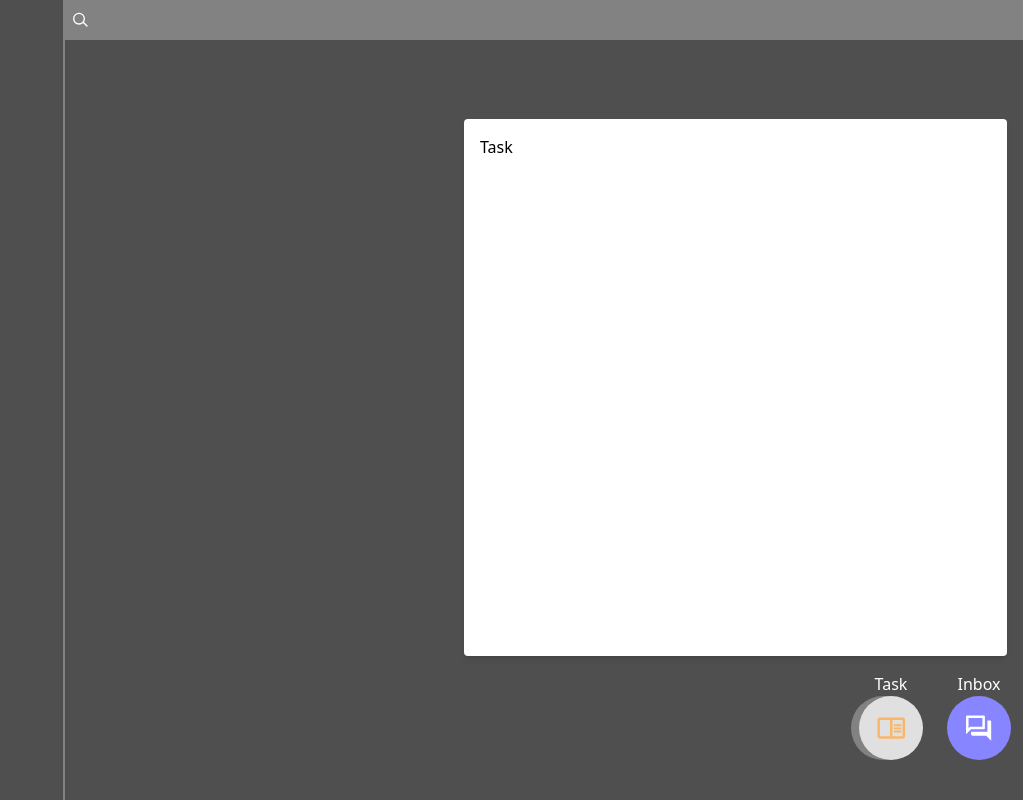
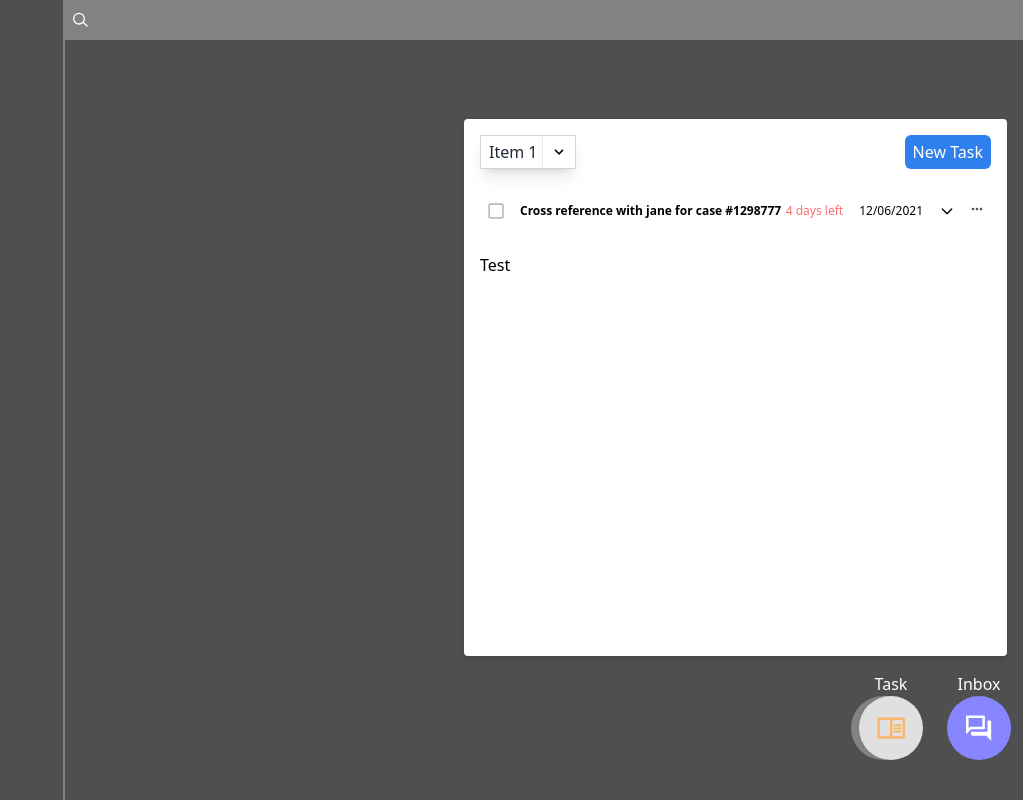
Before and after one commit to fahmiaga/pixel-perfect, a React (Create React App) app: page / in a window 1280 px wide. Both pictures are taken after a click on the button 1148 px from the left and 728 px from the top of the page. Shown: the whole page, without its empty margins (257-1280 px from the left). Built offline with nearby package versions, Linux system fonts and the light colour scheme; what tailwindcss-animatecss would draw is missing.

Commit message:
Add collapse component

```diff
--- /dev/null
+++ b/src/Component/Collapse.js
@@ -0,0 +1,46 @@
+import React, { useState } from 'react';
+import Menu from "./Menu";
+
+const Collapse = ({ title, children }) => {
+  const [isOpen, setIsOpen] = useState(false);
+
+  const handleToggle = () => {
+    setIsOpen(!isOpen);
+  };
+
+  return (
+    <div className="mb-4">
+      <div className="flex items-center justify-between p-2 cursor-pointer" onClick={handleToggle}>
+        <div className="flex items-center gap-4">
+          <svg xmlns="http://www.w3.org/2000/svg" width="16" height="16" viewBox="0 0 28 28" fill="none">
+            <path fill-rule="evenodd" clip-rule="evenodd" d="M3.54391 0.526306H24.6667C26.3264 0.526306 27.6843 1.8842 27.6843 3.54385V24.6667C27.6843 26.3263 26.3264 27.6842 24.6667 27.6842H3.54391C1.88426 27.6842 0.526367 26.3263 0.526367 24.6667V3.54385C0.526367 1.8842 1.88426 0.526306 3.54391 0.526306ZM24.6667 24.6667V3.54385H3.54391V24.6667H24.6667Z" fill="#BDBDBD" />
+          </svg>
+          <p className="text-xs font-semibold max-w-[300px]">{title}</p>
+        </div>
+        <div className="flex items-center gap-4">
+          <p className="text-xs max-w-[300px] text-red-400">4 days left</p>
+          <p className="text-xs ">12/06/2021</p>
+          <svg
+            className={`w-4 h-4 ${isOpen ? 'transform rotate-180' : ''}`}
+            fill="none"
+            stroke="currentColor"
+            viewBox="0 0 24 24"
+            xmlns="http://www.w3.org/2000/svg"
+          >
+            <path strokeLinecap="round" strokeLinejoin="round" strokeWidth="2" d="M19 9l-7 7-7-7"></path>
+          </svg>
+          <div className="mb-3">
+            <Menu />
+          </div>
+        </div>
+      </div>
+      <div
+        className={`overflow-hidden transition-max-height ease-in-out duration-300 ${isOpen ? 'max-h-96' : 'max-h-0'}`}
+      >
+        {children}
+      </div>
+    </div>
+  );
+};
+
+export default Collapse;
--- /dev/null
+++ b/src/Component/Select.js
@@ -0,0 +1,24 @@
+import React from 'react'
+
+const Select = () => {
+  return (
+    <>
+      <fieldset>
+        <div class="relative border border-gray-300 text-gray-800 bg-white shadow-lg w-24">
+          <select class="appearance-none w-full py-1 px-2 bg-white" name="whatever" id="frm-whatever">
+            <option value="1">Item 1</option>
+            <option value="2">Item 2</option>
+            <option value="3">Item 3</option>
+          </select>
+          <div class="pointer-events-none absolute right-0 top-0 bottom-0 flex items-center px-2 text-gray-700 border-l">
+            <svg class="h-4 w-4" xmlns="http://www.w3.org/2000/svg" viewBox="0 0 20 20">
+              <path d="M9.293 12.95l.707.707L15.657 8l-1.414-1.414L10 10.828 5.757 6.586 4.343 8z" />
+            </svg>
+          </div>
+        </div>
+      </fieldset>
+    </>
+  )
+}
+
+export default Select
--- a/src/Component/Task.js
+++ b/src/Component/Task.js
@@ -1,8 +1,21 @@
 import React from 'react'
+import Submit from "./Submit"
+import Select from "./Select"
+import Collapse from "./Collapse"
+import TaskForm from "./TaskForm"
 
 const Task = () => {
   return (
-    <div>Task</div>
+    <>
+      <div className="flex justify-between mb-4">
+        <Select />
+        <Submit text="New Task" />
+      </div>
+      <Collapse title="Cross reference with jane for case #1298777" children={<TaskForm />} />
+      <div>
+        <p>Test</p>
+      </div>
+    </>
   )
 }
 
--- /dev/null
+++ b/src/Component/TaskForm.js
@@ -0,0 +1,19 @@
+import React from 'react'
+
+const TaskForm = () => {
+  return (
+    <>
+      <div>
+        What is Lorem Ipsum?
+        Lorem Ipsum is simply dummy text of the printing and typesetting industry.
+        Lorem Ipsum has been the industry's standard dummy text ever since the 1500s,
+        when an unknown printer took a galley of type and scrambled it to make a type specimen book.
+        It has survived not only five centuries, but also the leap into electronic typesetting, remaining essentially unchanged.
+        It was popularised in the 1960s with the release of Letraset sheets containing Lorem Ipsum passages,
+        and more recently with desktop publishing software like Aldus PageMaker including versions of Lorem Ipsum.
+      </div>
+    </>
+  )
+}
+
+export default TaskForm
```
